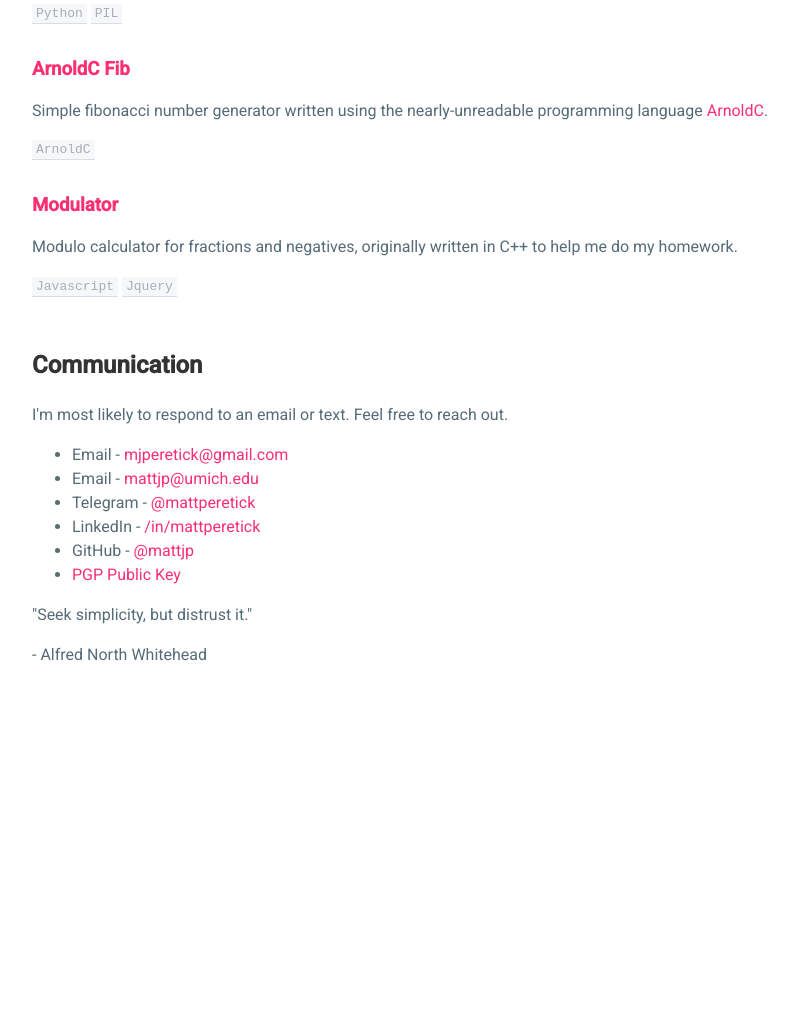
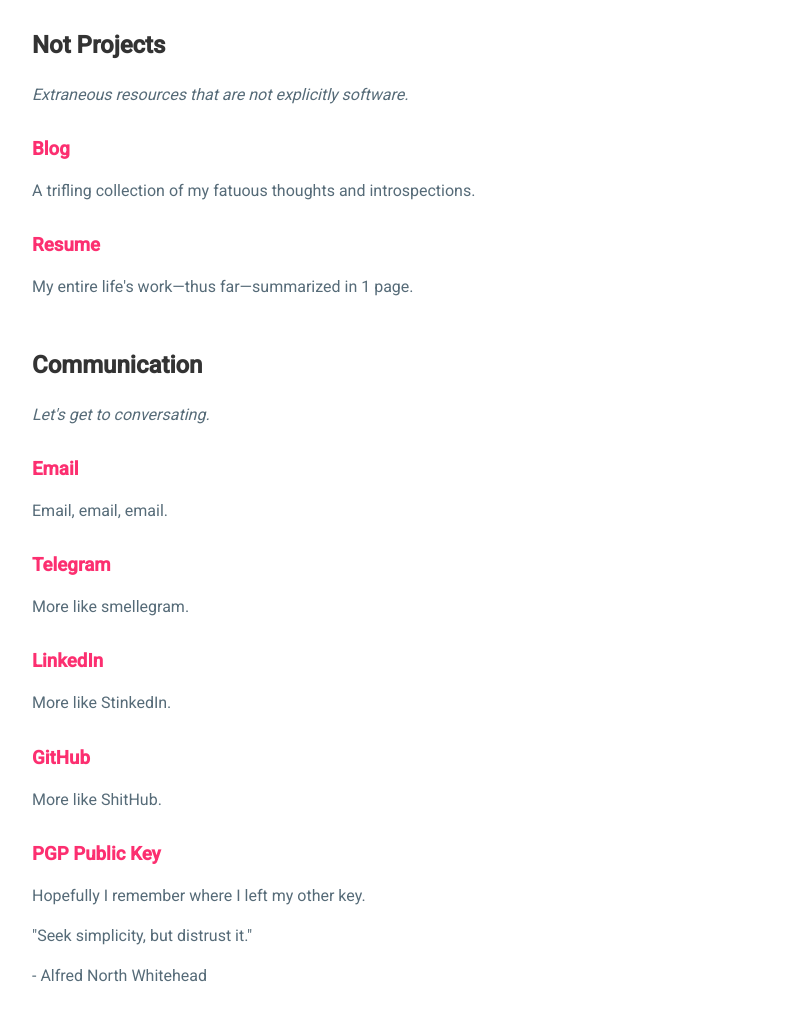
Before and after one commit to mattjp/personal_site, a plain HTML site: page indexNew.html in a window 1280 px wide. Shown: the part 1606-2626 px from the top of the page, without its empty margins (208-1006 px from the left). Before the commit the page ends 2321 px from the top, so only its background shows below. Drawn offline with Linux system fonts and the light colour scheme.

Commit message:
lots of re-ordering

```diff
--- a/indexNew.html
+++ b/indexNew.html
@@ -23,14 +23,7 @@
     <b>Capital One</b>. I have no idea how you managed to stumble across my
     website, but please have a seat, look around, and make yourself at home.
 
-    <h2>Not Projects</h2>
-    <i><p>Things that are not software.</p></i>
-    <h3><a href="#">Blog</a></h3>
-    <p>A trifling collection of my fatuous thoughts and introspections.</p>
-
-    <h3><a href="matt_peretick_resume.pdf">Resume</a></h3>
-    <p>My entire life's work&mdash;thus far&mdash;summarized in 1 page.</p>
-
+    <!-- PROJECTS -->
     <h2>Projects</h2>
     <i><p>A modest collection of sundry projects.</p></i>
 
@@ -49,7 +42,6 @@
       Website designed to aggregate and display small, independent men's clothing
       companies. <a href="https://verdeckt.com">[Website]</a>
     </p>
-    <!-- <img src="verdeckt.png" /><br /> -->
     <code>Python</code>
     <code>Flask</code>
     <code>SQLite</code>
@@ -97,27 +89,40 @@
     <code>Javascript</code>
     <code>Jquery</code>
 
-  <div>
+    <!-- NOT PROJECTS -->
+    <h2>Not Projects</h2>
+    <i><p>Extraneous resources that are not explicitly software.</p></i>
+
+    <h3><a href="#">Blog</a></h3>
+    <p>A trifling collection of my fatuous thoughts and introspections.</p>
+
+    <h3><a href="matt_peretick_resume.pdf">Resume</a></h3>
+    <p>My entire life's work&mdash;thus far&mdash;summarized in 1 page.</p>
+
+    <!-- COMMUNICATION -->
     <h2>Communication</h2>
-    <p>I'm most likely to respond to an email or text. Feel free to reach out.</p>
-    <ul>
-      <li>Email - <a href="mailto:mjperetick@gmail.com">mjperetick@gmail.com</a></li>
-      <li>Email - <a href="mailto:mattjp@umich.edu">mattjp@umich.edu</a></li>
-      <li>Telegram - <a href="https://telegram.org">@mattperetick</a></li>
-      <li>LinkedIn - <a href="https://linkedin.com/in/mattperetick">/in/mattperetick</a></li>
-      <li>GitHub - <a href="https://github.com/mattjp">@mattjp</a></li>
-      <li><a href="matts_key.asc">PGP Public Key</a></li>
-    </ul>
-  </div>
+    <i><p>Let's get to conversating.</p></i>
 
+    <h3><a href="mailto:mjperetick@gmail.com">Email</a></h3>
+    <p>Email, email, email.</p>
 
+    <h3><a href="https://telegram.org">Telegram</a></h3>
+    <p>More like smellegram.</p>
 
+    <h3><a href="https://linkedin.com/in/mattperetick">LinkedIn</a></h3>
+    <p>More like StinkedIn.</p>
 
+    <h3><a href="https://github.com/mattjp">GitHub</a></h3>
+    <p>More like ShitHub.</p>
 
-  <footer>
-    <p>"Seek simplicity, but distrust it."</p>
-    <p>- Alfred North Whitehead</p>
-  </footer>
+    <h3><a href="matts_key.asc">PGP Public Key</a></h3>
+    <p>Hopefully I remember where I left my other key.</p>
+
+    <!-- FOOTER -->
+    <footer>
+      <p>"Seek simplicity, but distrust it."</p>
+      <p>- Alfred North Whitehead</p>
+    </footer>
 
   </main>
 
```
